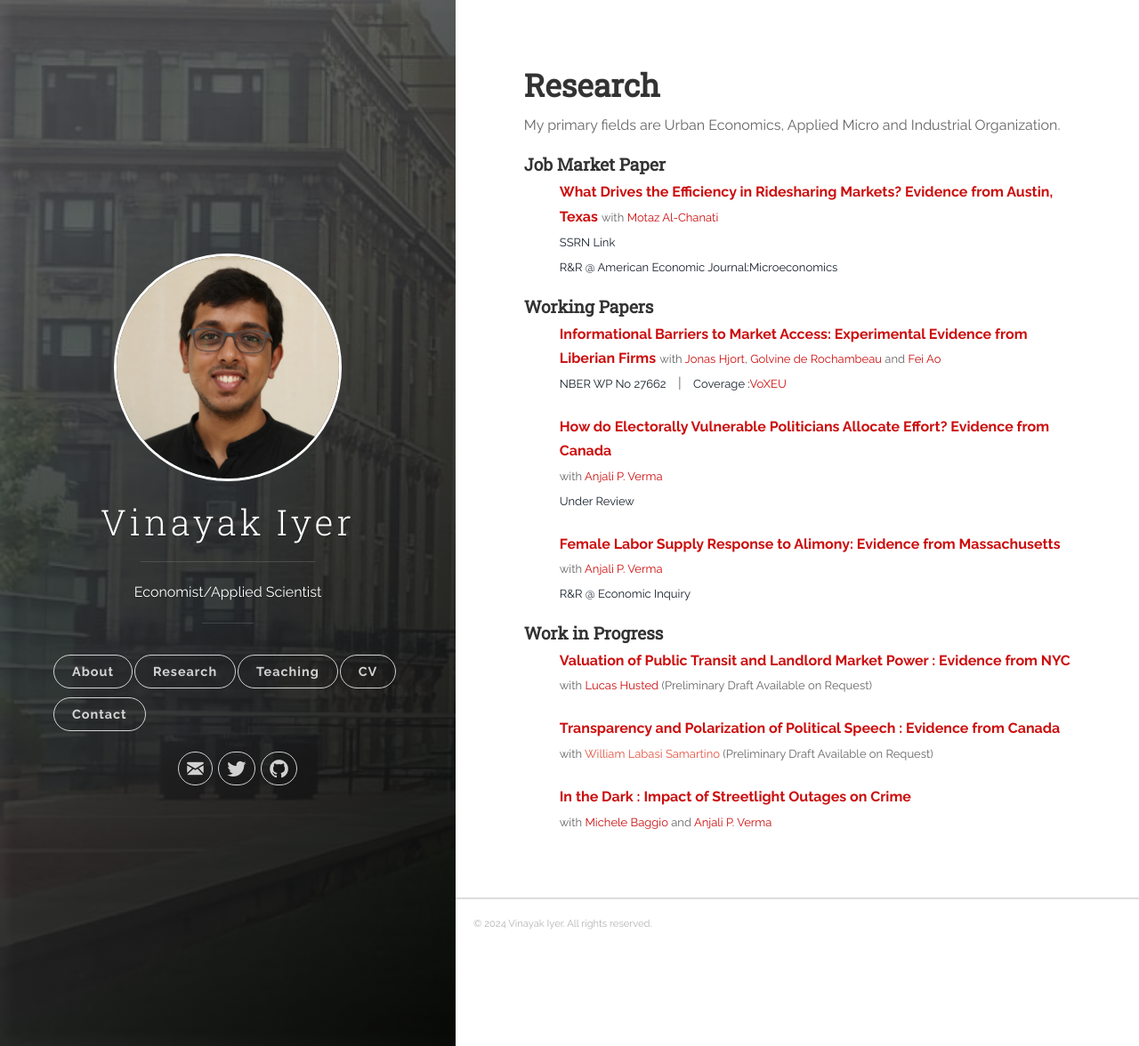
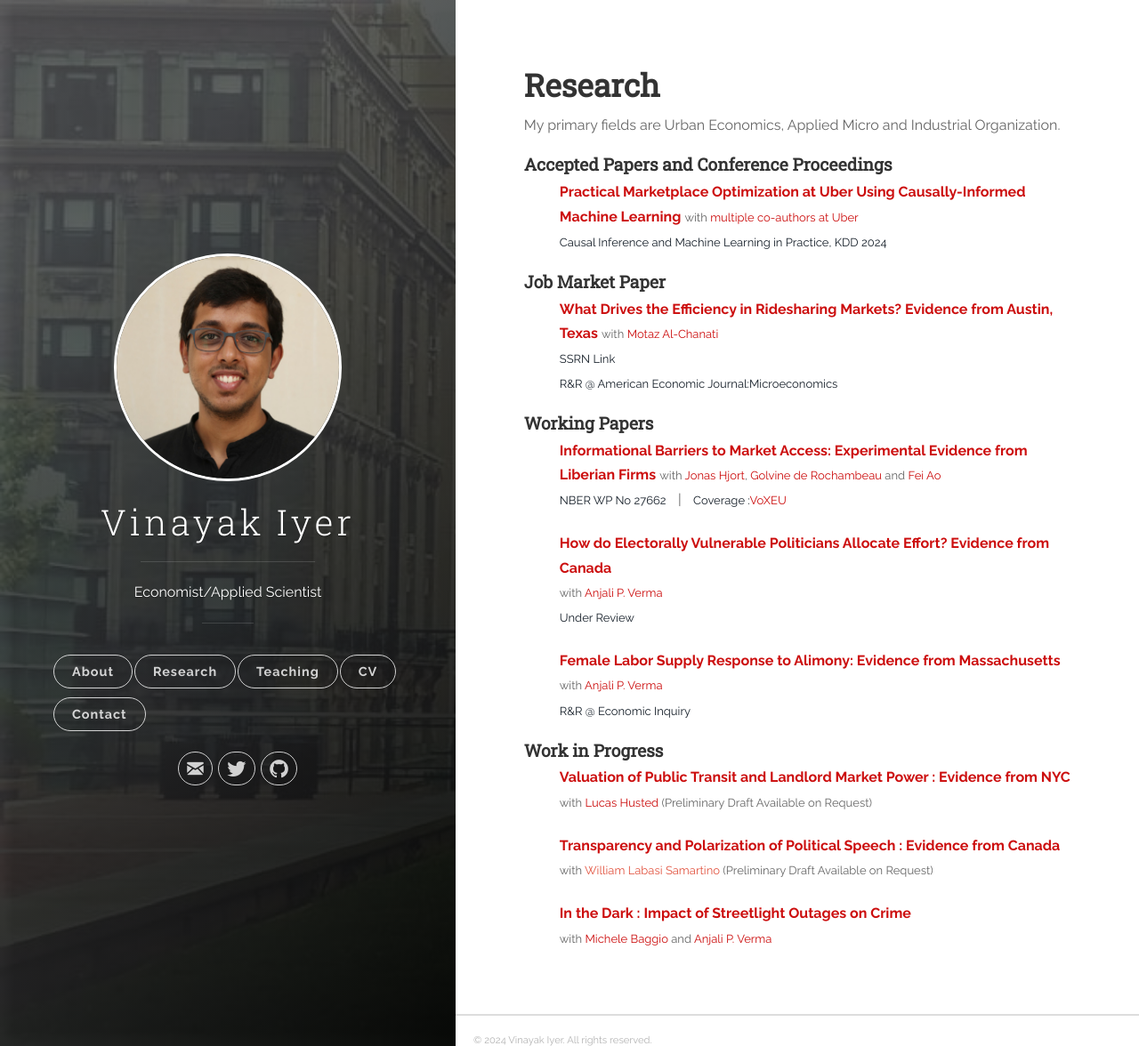
Before and after one commit to vinayakiyer/vinayakiyer.github.io, a Jekyll site: the page built from _posts/2018-06-13-research.markdown, in a window 1280 px wide and 1176 px high. Shown: the whole window at 89% size. Built offline with Jekyll 4.4.1, drawn with Linux system fonts in a browser that asks for light colours.

Commit message:
Update 2018-06-13-research.markdown

```diff
--- a/_posts/2018-06-13-research.markdown
+++ b/_posts/2018-06-13-research.markdown
@@ -18,6 +18,13 @@ tags: [jekyll]
 <details><summary>Abstract:</summary><p><font size="2">Abstract here</details>
 </ul>
 -->
+
+<h4 id="accepted-papers"><strong>Accepted Papers and Conference Proceedings</strong></h4>
+<ul>
+  <p><b><font size="3"><span style="color:#505050;"><strong><a href="https://arxiv.org/abs/2407.19078" style="color:#cc0e0e;" target="_blank">Practical Marketplace Optimization at Uber Using Causally-Informed Machine Learning</a></strong></span></font> <font size="2">with <a style="color:#cc0e0e;" target="_blank">multiple co-authors at Uber</a> </font></b>
+  <br/><font size="2"><a  style="color:#17202a;">Causal Inference and Machine Learning in Practice, KDD 2024 </a></font></p>
+</ul>
+
 <h4 id="working-papers"><strong>Job Market Paper</strong></h4>
 <ul>
   <p><b><font size="3"><span style="color:#505050;"><strong><a href="{{ site.baseurl }}/files/Iyer_JMP.pdf" style="color:#cc0e0e;" target="_blank">What Drives the Efficiency in Ridesharing Markets? Evidence from Austin, Texas</a></strong></span></font> <font size="2">with <a href="https://motazac.github.io/" style="color:#cc0e0e;" target="_blank">Motaz Al-Chanati</a> </font></b>
```
